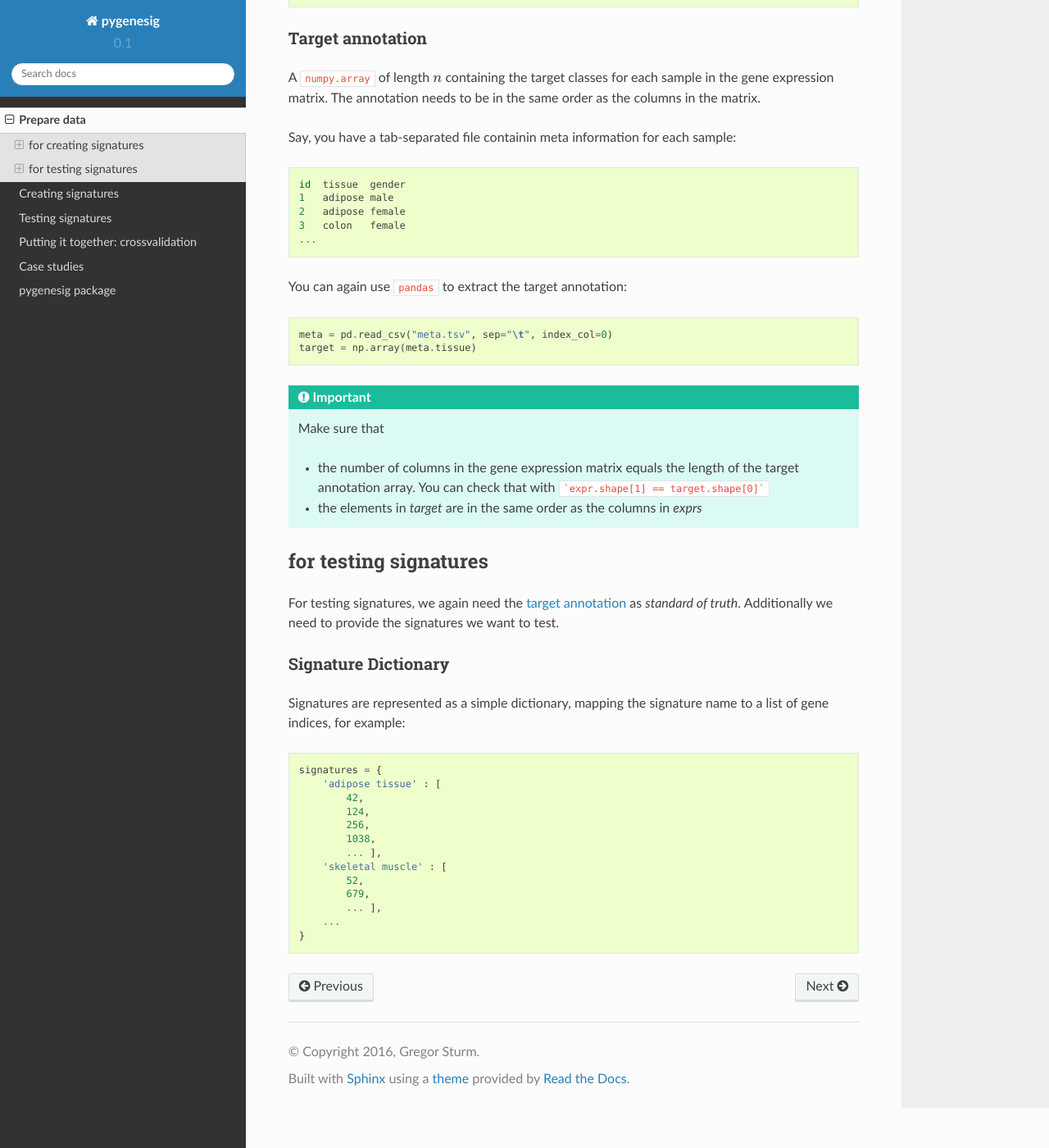
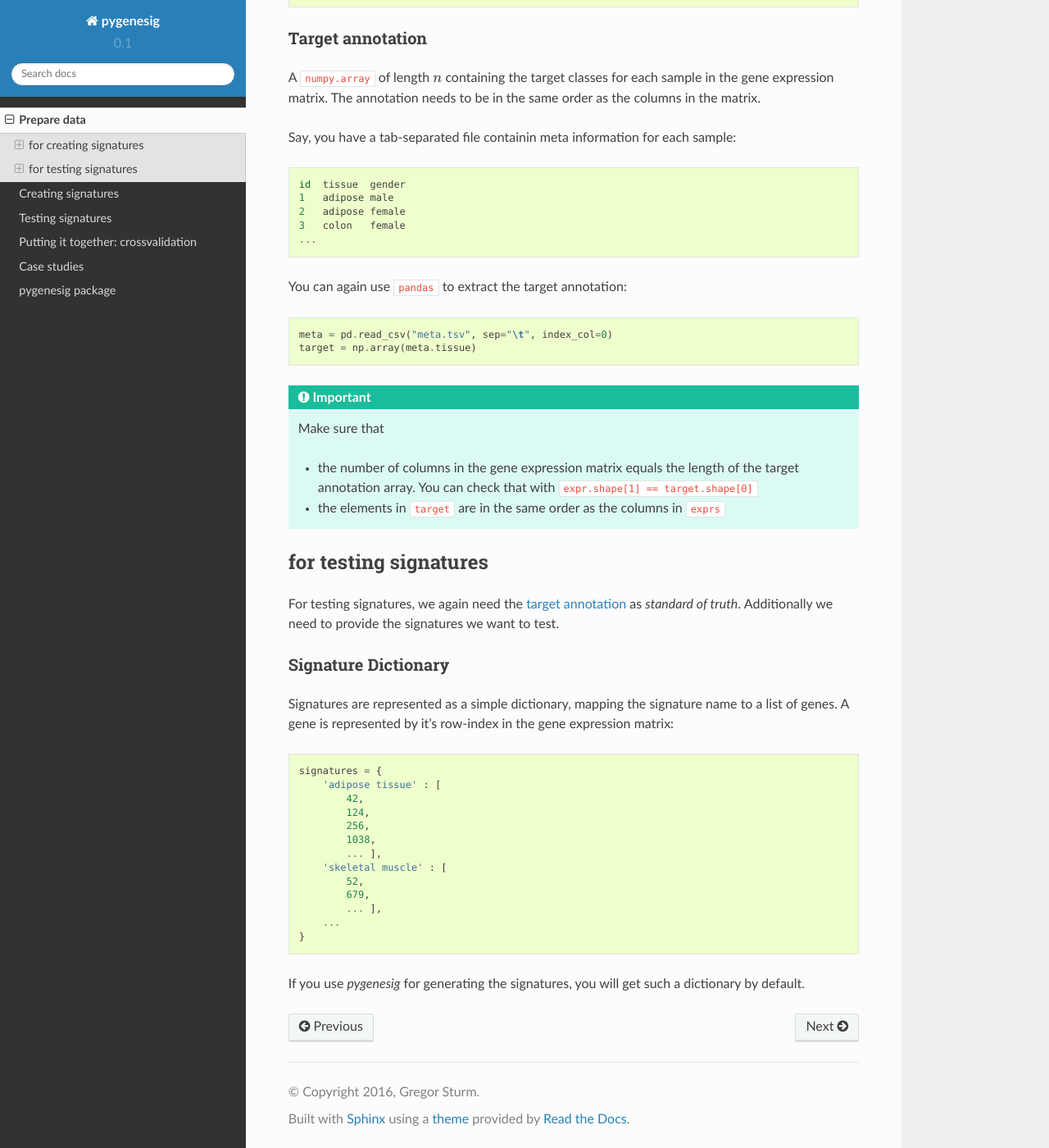
Before and after one commit to grst/pygenesig, a Sphinx documentation site: the page built from docs/prepare_data.md, in a window 1280 px wide and 1400 px high, scrolled down 724 px. Shown: the whole window at 82% size. Built offline with Sphinx 7.4.7 and the Read the Docs theme 2.0.0, drawn with Linux system fonts in a browser that asks for light colours.

Commit message:
update documentation

````diff
--- a/docs/prepare_data.md
+++ b/docs/prepare_data.md
@@ -7,7 +7,7 @@ For creating signatures, we essentially need two pieces of information: The gene
 A `$m \times n$` gene expression matrix with `$m$` genes and `$n$` samples.
 Depending on the method you may want to use either RPKM or raw counts.
 
-The object needs to be a 2d `numpy.array`. You can easily derive that matrix from a gct file using `pandas`
+The object needs to be a 2d `numpy.array`. You can easily derive that matrix from a gct file using `pandas`.
 
 ```python
 import pandas as pd
@@ -47,8 +47,8 @@ target = np.array(meta.tissue)
 .. Important::
     Make sure that
 
-    - the number of columns in the gene expression matrix equals the length of the target annotation array. You can check that with ```expr.shape[1] == target.shape[0]```
-    - the elements in `target` are in the same order as the columns in `exprs`
+    - the number of columns in the gene expression matrix equals the length of the target annotation array. You can check that with ``expr.shape[1] == target.shape[0]``
+    - the elements in ``target`` are in the same order as the columns in ``exprs``
 ```
 
 
@@ -57,7 +57,7 @@ target = np.array(meta.tissue)
 For testing signatures, we again need the [target annotation](#target-annotation) as *standard of truth*. Additionally we need to provide the signatures we want to test.
 
 ### Signature Dictionary
-Signatures are represented as a simple dictionary, mapping the signature name to a list of gene indices, for example:
+Signatures are represented as a simple dictionary, mapping the signature name to a list of genes. A gene is represented by it's row-index in the gene expression matrix:
 
 ```python
 signatures = {
@@ -74,3 +74,5 @@ signatures = {
     ...
 }
 ```
+
+If you use *pygenesig* for generating the signatures, you will get such a dictionary by default.
````
Also changed, not shown: docs/index.md (+7 -2 lines), docs/use_pygenesig.md (+2 -2 lines).
